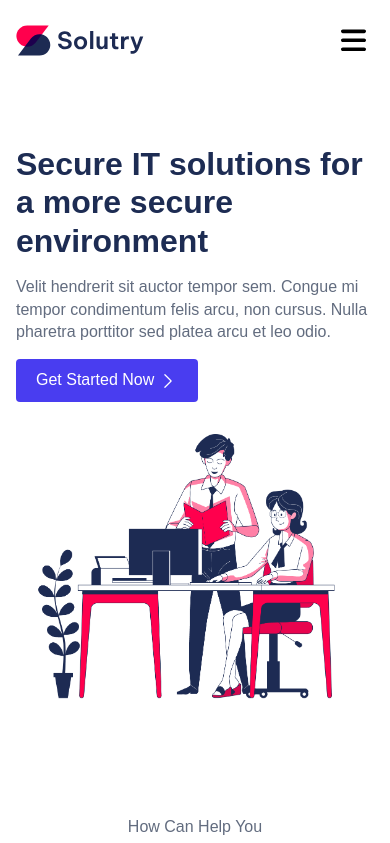
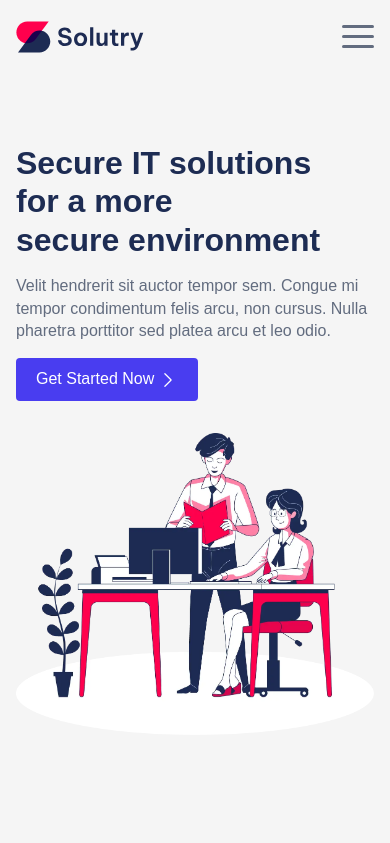
Before and after one commit to JDVillarH/nibiru_technology_website, an Astro site: page / in a window 390 px wide. Shown: the top 843 px of the page. Built offline with nearby package versions, Linux system fonts and the light colour scheme; Astro itself is replaced by a stand-in of ours.

Commit message:
refactor: Imagen, estilos generales, hamburguesa

```diff
--- a/src/components/FeaturesContent.astro
+++ b/src/components/FeaturesContent.astro
@@ -58,15 +58,12 @@ const features = [
     display: inline-flex;
     align-items: center;
     gap: 0.25rem;
-    text-decoration: none;
-
-    color: var(--clr-red-crayola)
+    color: var(--clr-red-crayola);
   }
 
   .features__link:hover {
     color: var(--clr-black-coral);
   }
-
 
   @media screen and (max-width: 50em) {
     .features__card {
--- a/src/components/Header.astro
+++ b/src/components/Header.astro
@@ -33,10 +33,11 @@ const navbarList = [
   <Container>
     <div class="header-wrapper">
       <div class="header__logo-container">
-        <a href="#"><img src="/images/logo.svg" alt="Solutry logo" /></a>
-        <button class="btn-toggle">
-          <MenuIcon id="icon-menu" style="width: 25px;" />
-          <CloseIcon id="icon-close" style="width: 25px;" />
+        <a href="#">
+          <img src="/images/logo.svg" alt="Solutry logo" loading="lazy" />
+        </a>
+        <button class="hamburger">
+          <span></span>
         </button>
       </div>
 
@@ -54,10 +55,13 @@ const navbarList = [
 
 <style>
   .header {
-    margin-block: 1.25rem;
+    width: 100%;
+    position: fixed;
+    padding-block: 1.25rem;
+    background-color: var(--clr-cultured);
   }
 
-  .header__logo-container img{
+  .header__logo-container img {
     width: 8rem;
   }
 
@@ -67,8 +71,34 @@ const navbarList = [
     justify-content: space-between;
   }
 
-  .btn-toggle {
+  .hamburger {
     display: none;
+    justify-content: center;
+
+    span::before,
+    span::after,
+    span {
+      width: 32px;
+      height: 3px;
+      border-radius: 2px;
+      background-color: var(--clr-black-coral);
+      transition: 0.3s;
+    }
+
+    span::after,
+    span::before {
+      content: "";
+      position: relative;
+      display: inline-block;
+    }
+
+    span::after {
+      top: -26px;
+    }
+
+    span::before {
+      top: -23px;
+    }
   }
 
   @media screen and (max-width: 50em) {
@@ -79,25 +109,23 @@ const navbarList = [
       align-items: center;
     }
 
-    .btn-toggle {
-      display: block;
-      background: none;
-      border: none;
-      cursor: pointer;
-      padding-inline: 0.5em;
-      aspect-ratio: 1;
-
-      #icon-close {
-        display: none;
-      }
+    .hamburger {
+      display: flex;
     }
 
-    .btn-toggle.isOpen {
-      #icon-close {
-        display: block;
-      }
-      #icon-menu {
-        display: none;
+    .hamburger.isOpen {
+      span {
+        background-color: transparent;
+
+        &::before {
+          top: -14px;
+          transform: rotate(135deg);
+        }
+
+        &::after {
+          top: -36px;
+          transform: rotate(-135deg);
+        }
       }
     }
 
@@ -108,7 +136,7 @@ const navbarList = [
 </style>
 
 <script>
-  const btnToggle = document.querySelector(".btn-toggle");
+  const btnToggle = document.querySelector(".hamburger");
   const navbar = document.querySelector(".navbar");
 
   btnToggle.addEventListener("click", () => {
--- a/src/components/Navbar.astro
+++ b/src/components/Navbar.astro
@@ -47,8 +47,6 @@ const navbarList = [
 
 <style>
   .navbar__list {
-    list-style: none;
-    padding: 0;
     display: flex;
     gap: 0.75rem;
   }
@@ -71,7 +69,7 @@ const navbarList = [
       padding: 1.5rem;
       border-radius: 0.5rem;
       background: var(--clr-white);
-      box-shadow: 0 0.5rem 1.5rem rgba(0, 0, 0, 0.2)
+      box-shadow: 0 0.5rem 1.5rem rgba(0, 0, 0, 0.2);
     }
 
     .navbar.isOpen {
--- a/src/components/ServicesContent.astro
+++ b/src/components/ServicesContent.astro
@@ -3,7 +3,7 @@ import CheckIcon from "../icons/CheckIcon.astro";
 
 const { services } = Astro.props;
 
-const {text, title, image, servicesList} = services
+const { text, title, image, servicesList } = services;
 ---
 
 <div class="services">
@@ -35,12 +35,6 @@ const {text, title, image, servicesList} = services
     display: flex;
     flex-direction: column;
     align-items: center;
-    background-color: var(--clr-cultured);
-  }
-
-  .services__list {
-    list-style: none;
-    padding: 0;
   }
 
   .services__list > *:nth-child(2),
@@ -68,5 +62,4 @@ const {text, title, image, servicesList} = services
   .services__item:hover .services__icon {
     background-color: var(--clr-red-crayola);
   }
-
 </style>
--- a/src/sections/Hero.astro
+++ b/src/sections/Hero.astro
@@ -3,7 +3,7 @@ import ChevronRight from "../icons/ChevronRight.astro";
 import Container from "../layout/Container.astro";
 ---
 
-<section >
+<section>
   <Container>
     <div class="even-columns items-center">
       <div class="flow">
@@ -17,20 +17,19 @@ import Container from "../layout/Container.astro";
         </p>
         <a href="#" class="btn btn-primary">
           <span>Get Started Now</span>
-          <ChevronRight/>
+          <ChevronRight />
         </a>
       </div>
-      <div>
-        <img src="/images/hero-banner.png" alt="Illustration art" />
-      </div>
+      <figure class="hero-banner">
+        <img src="/images/hero-banner.webp" alt="Illustration art" />
+      </figure>
     </div>
   </Container>
 </section>
 
 <style>
   section {
-    padding-top: 4rem;
-    padding-bottom: 2rem;
+    background-color: var(--clr-cultured);
+    padding-top: 9rem;
   }
-
 </style>
--- a/src/sections/Services.astro
+++ b/src/sections/Services.astro
@@ -35,4 +35,8 @@ const servicesData = {
   </Container>
 </section>
 
-<style></style>
+<style>
+  section {
+    background-color: var(--clr-cultured);
+  }
+</style>
--- a/src/styles/global.css
+++ b/src/styles/global.css
@@ -23,6 +23,9 @@
   --fw-medium: 500;
   --fw-semi-bold: 600;
   --fw-bold: 700;
+
+  /* ===== Spacing ===== */
+  --section-padding: 7.5rem;
 }
 
 /* ===== Responsive Typography */
@@ -36,61 +39,113 @@
 }
 
 /* ========== RESET CSS ========== */
-*, *::before, *::after {
+*,
+*::before,
+*::after {
   box-sizing: border-box;
 }
 
 * {
   margin: 0;
+  padding: 0;
+  scroll-behavior: smooth;
 }
 
 body {
   line-height: 1.4;
   -webkit-font-smoothing: antialiased;
+  min-height: 100dvh;
 }
 
-img, picture, video, canvas, svg {
+img,
+picture,
+video,
+canvas,
+svg {
   display: block;
   max-width: 100%;
   height: auto;
 }
 
-input, button, textarea, select {
+input,
+button,
+textarea,
+select {
   font: inherit;
 }
 
-p, h1, h2, h3, h4, h5, h6 {
+button {
+  background: none;
+  outline: none;
+  border: none;
+  cursor: pointer;
+}
+
+p {
+  text-wrap: pretty;
   overflow-wrap: break-word;
 }
 
-h1, h2, h3 {
+h1,
+h2,
+h3,
+h4,
+h5,
+h6 {
+  text-wrap: balance;
+  overflow-wrap: break-word;
+}
+
+h1,
+h2,
+h3 {
   line-height: 1.2;
 }
 
 a {
+  text-decoration: none;
   color: inherit;
 }
 
+ul,
+ol,
+li {
+  list-style: none;
+}
+
+@media (prefers-reduced-motion: reduce) {
+
+  *,
+  *::before,
+  *::after {
+    animation-duration: .01ms !important;
+    animation-iteration-count: 1 !important;
+    transition-duration: .01ms !important;
+    scroll-behavior: auto !important;
+    transition: none;
+  }
+}
+
 /* ========== UTILITY CLASS ========== */
-.heading-1{
+.heading-1 {
   font-size: var(--fs-heading-1);
   font-weight: var(--fw-bold);
   color: var(--clr-space-cadet);
 }
 
-.heading-2{
+.heading-2 {
   font-size: var(--fs-heading-2);
   font-weight: var(--fw-semi-bold);
   color: var(--clr-space-cadet);
 }
 
-.heading-3{
+.heading-3 {
   font-size: var(--fs-heading-3);
   font-weight: var(--fw-medium);
   color: var(--clr-space-cadet);
 }
 
-.flow > *:where(:not(:first-child)) {
+.flow>*:where(:not(:first-child)) {
   margin-top: var(--flow-space, 1rem);
 }
 
@@ -104,7 +159,7 @@ a {
   gap: 1rem;
 }
 
-.flex-group > * {
+.flex-group>* {
   min-width: fit-content;
   flex: 1;
 }
@@ -118,6 +173,10 @@ a {
   gap: 2rem;
 }
 
+section {
+  padding-block: var(--section-padding);
+}
+
 @media screen and (min-width: 50em) {
   .even-columns {
     grid-auto-flow: column;
@@ -129,7 +188,6 @@ a {
   display: inline-flex;
   align-items: center;
   gap: 0.25rem;
-  text-decoration: none;
   background-color: var(--clr-blue-ryb);
   color: var(--clr-white);
 
@@ -146,8 +204,6 @@ a {
 
 /* ========== GENERAL STYLES ========== */
 body {
-  min-height: 100vh;
-
   font-family: var(--ff-default);
   font-size: var(--fs-default);
   font-weight: var(--fw-regular);
```
Also changed, not shown: public/images/hero-banner.png (deleted), public/images/hero-banner.webp (added).
